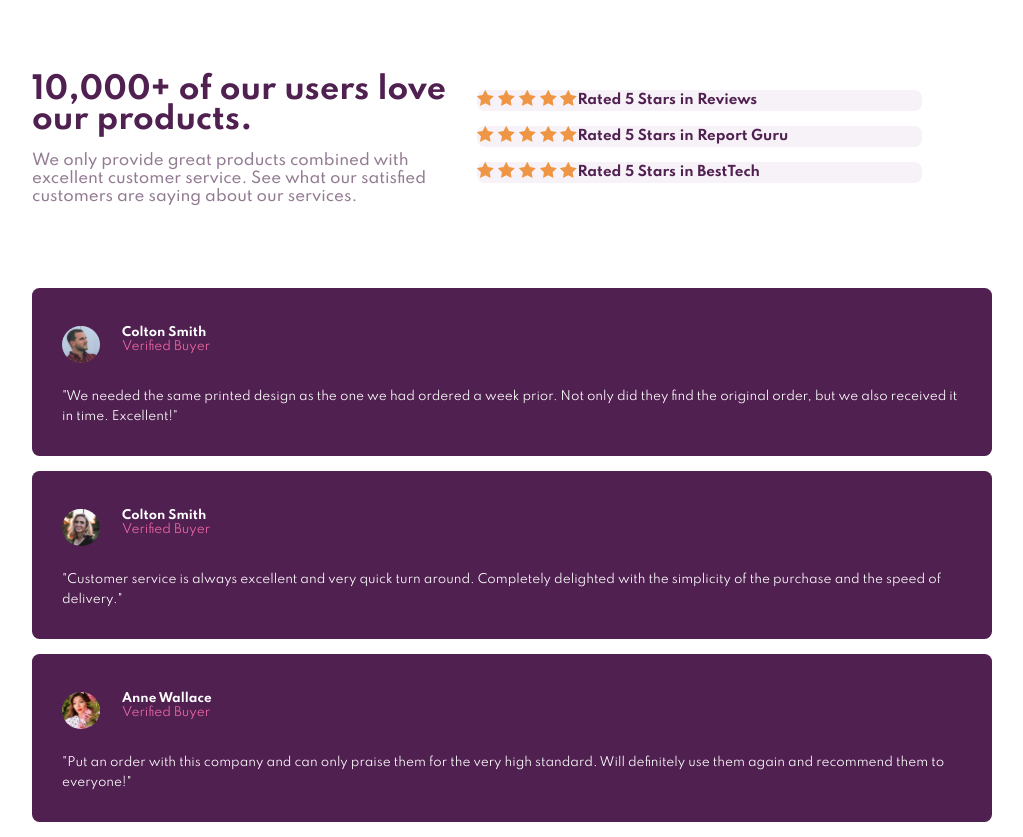
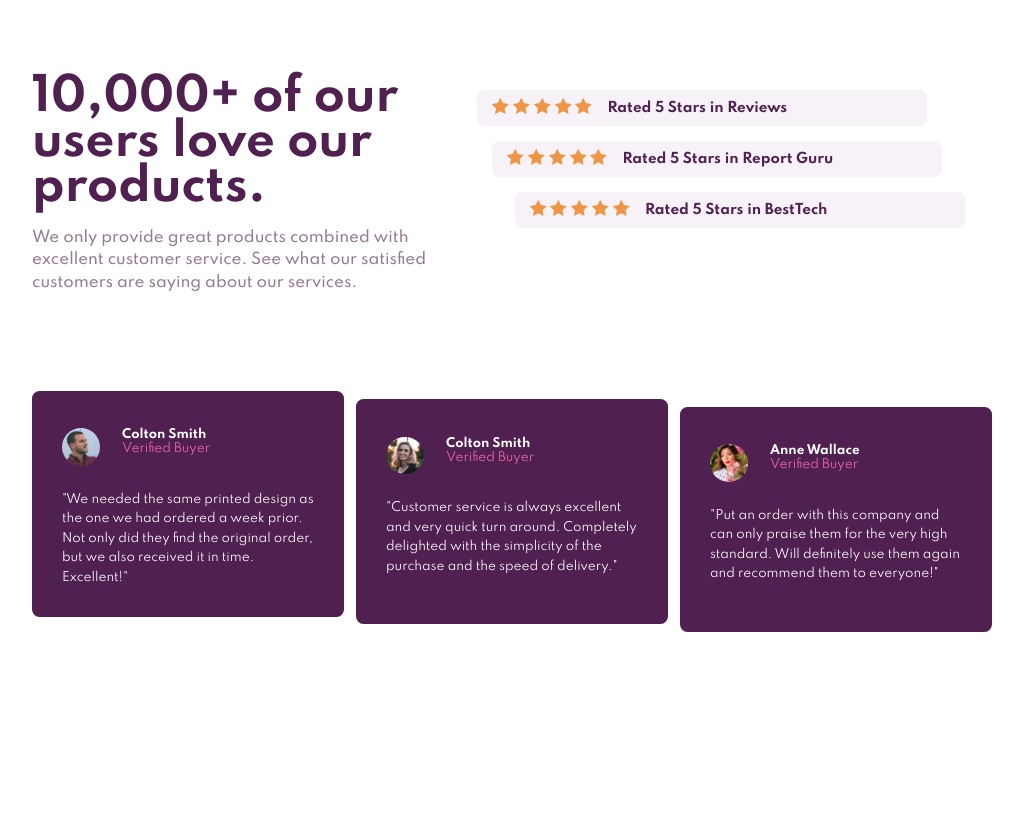
Before and after one commit to puzzledpromise/social-proof-section, a plain HTML site: page index.html in a window 1280 px wide. Shown: the whole page, without its empty margins (128-1151 px from the left). After the commit the page ends 800 px from the top, so only its background shows below. Drawn offline with Linux system fonts and the light colour scheme.

Commit message:
Finish desktop design

```diff
--- a/css/style.css
+++ b/css/style.css
@@ -1,21 +1,21 @@
-*{
+* {
   margin: 0;
   padding: 0;
   box-sizing: border-box;
   font-size: 15px;
 }
 
-body{
-    font-family: 'Spartan', sans-serif;
+body {
+  font-family: "Spartan", sans-serif;
 }
 
-main{
+main {
   max-width: 375px;
   width: 90%;
   margin: 5em auto 0 auto;
 }
 
-h1{
+h1 {
   font-size: 2rem;
   text-align: center;
   color: hsl(300, 43%, 22%);
@@ -23,15 +23,16 @@ h1{
   line-height: 2rem;
 }
 
-.mission{
+.mission {
   margin-top: 1.1rem;
   margin-bottom: 2.5rem;
   text-align: center;
-    color:  hsl(303, 10%, 53%);
+  color: hsl(303, 10%, 53%);
   font-weight: 500;
+  line-height: 1.5rem;
 }
 
-.rating{
+.rating {
   display: flex;
   flex-direction: column;
   align-items: center;
@@ -42,30 +43,29 @@ h1{
   border-radius: 0.5rem;
 }
 
-.rating-text{
+.rating-text {
   margin-top: 0.8rem;
-    color:hsl(300, 43%, 22%);
+  color: hsl(300, 43%, 22%);
   font-weight: 700;
   font-size: 0.9rem;
 }
 
-.testimonial-container{
+.testimonial-container {
   margin-top: 3rem;
 }
 
-.testimonial{
-    background-color:hsl(300, 43%, 22%);
+.testimonial {
+  background-color: hsl(300, 43%, 22%);
   border-radius: 0.5rem;
-    padding: 2.5em  2em 2em 2em;
+  padding: 2.5em 2em 2em 2em;
   margin-bottom: 1rem;
 }
 
-.buyer{
+.buyer {
   display: flex;
-
 }
 
-.avatar{
+.avatar {
   border-radius: 100%;
   height: 2.5rem;
   margin-right: 1.5em;
@@ -77,60 +77,89 @@ h1{
   font-size: 0.8rem;
 }
 
-.status{
+.status {
   color: hsl(333, 80%, 67%);
   font-size: 0.8rem;
 }
 
-.statement{
-    color:hsl(0, 0%, 100%);
+.statement {
+  color: hsl(0, 0%, 100%);
   font-size: 0.8rem;
   line-height: 1.3rem;
   margin-top: 1.6rem;
 }
 
-
-
-@media(min-width: 800px){
-
-    main{
+@media (min-width: 950px) {
+  main {
     max-width: 960px;
   }
 
-    .mission-container{
+  .mission-container {
     max-width: 445px;
   }
 
-    h1{
+  h1 {
+    text-align: left;
+    font-size: 3rem;
+    line-height: 3rem;
+  }
+
+  .mission {
     text-align: left;
   }
 
-    .mission{
-        text-align: left;
-    }
-
-    .rating-container{
+  .rating-container {
     width: 50%;
   }
 
-    .rating{
+  .rating {
     display: flex;
     flex-direction: row;
     justify-content: flex-start;
     align-items: center;
     padding: 0;
-        max-width: 445px;
-
+    max-width: 30rem;
+    width: 95%;
   }
 
-    .stars{
+  .stars {
+    padding: 0.5em 1em;
+  }
 
+  .rating:nth-of-type(2) {
+    margin-left: 1em;
   }
-    .rating-text{
+
+  .rating:nth-of-type(3) {
+    margin-left: 2.5em;
+  }
+  .rating-text {
     margin: 0;
   }
-    .intro{
+
+  .intro {
     display: flex;
     flex-direction: row;
   }
+
+  .testimonial-container {
+    display: flex;
+    flex-direction: row;
+    justify-content: space-between;
+    align-items: center;
   }
+
+  .testimonial {
+    max-width: 22rem;
+    width: 32.5%;
+    min-height: 15rem;
+  }
+
+  .testimonial:nth-of-type(2) {
+    margin-top: 1rem;
+  }
+
+  .testimonial:nth-of-type(3) {
+    margin-top: 2rem;
+  }
+}
--- a/index.html
+++ b/index.html
@@ -18,15 +18,13 @@
 <body>
     <main>
 
-        <section class="intro">
+         <section class="intro">
             <div class="mission-container">
                 <h1>10,000+ of our users love our products.</h1>
 
                 <p class="mission">We only provide great products combined with excellent customer service.
                     See what our satisfied customers are saying about our services.</p>
-            </div>
-
-
+                </div>
 
             <div class='rating-container'>
 
@@ -69,11 +67,12 @@
             </div>
         </section>
 
+
         <section class="testimonial-container">
 
             <div class='testimonial'>
                 <div class='buyer'>
-                    <img class='avatar' src="/images/image-colton.jpg" alt="Colton Smith">
+                    <img class='avatar' src="images/image-colton.jpg" alt="Colton Smith">
                     <div class='buyer-stats'>
                         <div class='name'>Colton Smith</div>
                         <div class='status'>Verified Buyer</div>
@@ -86,22 +85,21 @@
 
             <div class='testimonial'>
                 <div class='buyer'>
-                    <img class='avatar' src="/images/image-irene.jpg" alt="Irene Roberts">
+                    <img class='avatar' src="images/image-irene.jpg" alt="Irene Roberts">
                     <div class='buyer-stats'>
                         <div class='name'>Colton Smith</div>
                         <div class='status'>Verified Buyer</div>
                     </div>
                 </div>
-                <div class='statement'>"Customer service is always excellent and very quick turn around. Completely
-                    delighted with the simplicity of the purchase and the speed of delivery."
+                <div class='statement'>"Customer service is always excellent and very quick turn around.
+                    Completely delighted with the simplicity of the purchase and the speed of delivery."
                 </div>
             </div>
 
 
-
             <div class='testimonial'>
                 <div class='buyer'>
-                    <img class='avatar' src="/images/image-anne.jpg" alt="Irene Roberts">
+                    <img class='avatar' src="images/image-anne.jpg" alt="Irene Roberts">
                     <div class='buyer-stats'>
                         <div class='name'>Anne Wallace</div>
                         <div class='status'>Verified Buyer</div>
@@ -112,12 +110,9 @@
                 </div>
             </div>
 
-
         </section>
 
-
     </main>
-
     </div>
 </body>
 
```
Also changed, not shown: 1 other file. Lines whose indentation alone changed are shown as unchanged.
